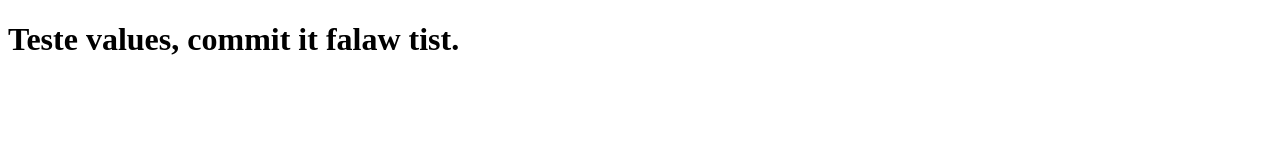
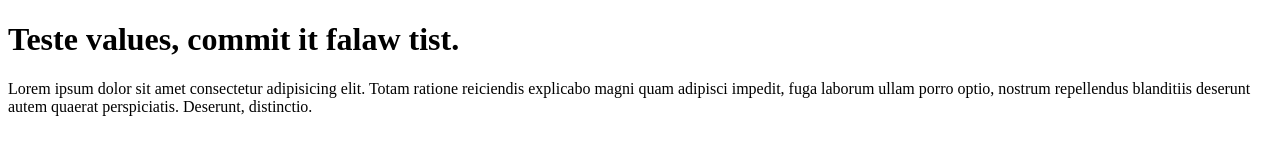
Before and after one commit to IG0RPN/TestePY, a plain HTML site: page index.html in a window 1280 px wide. Drawn offline with Linux system fonts and the light colour scheme.

Commit message:
add lorem

```diff
--- a/index.html
+++ b/index.html
@@ -8,5 +8,9 @@
 </head>
 <body>
     <h1>Teste values, commit it falaw tist.</h1>
+    <p>Lorem ipsum dolor sit amet consectetur adipisicing elit.
+            Totam ratione reiciendis explicabo magni quam adipisci impedit,
+                fuga laborum ullam porro optio, nostrum repellendus blanditiis
+                    deserunt autem quaerat perspiciatis. Deserunt, distinctio.</p>
 </body>
 </html>
```
